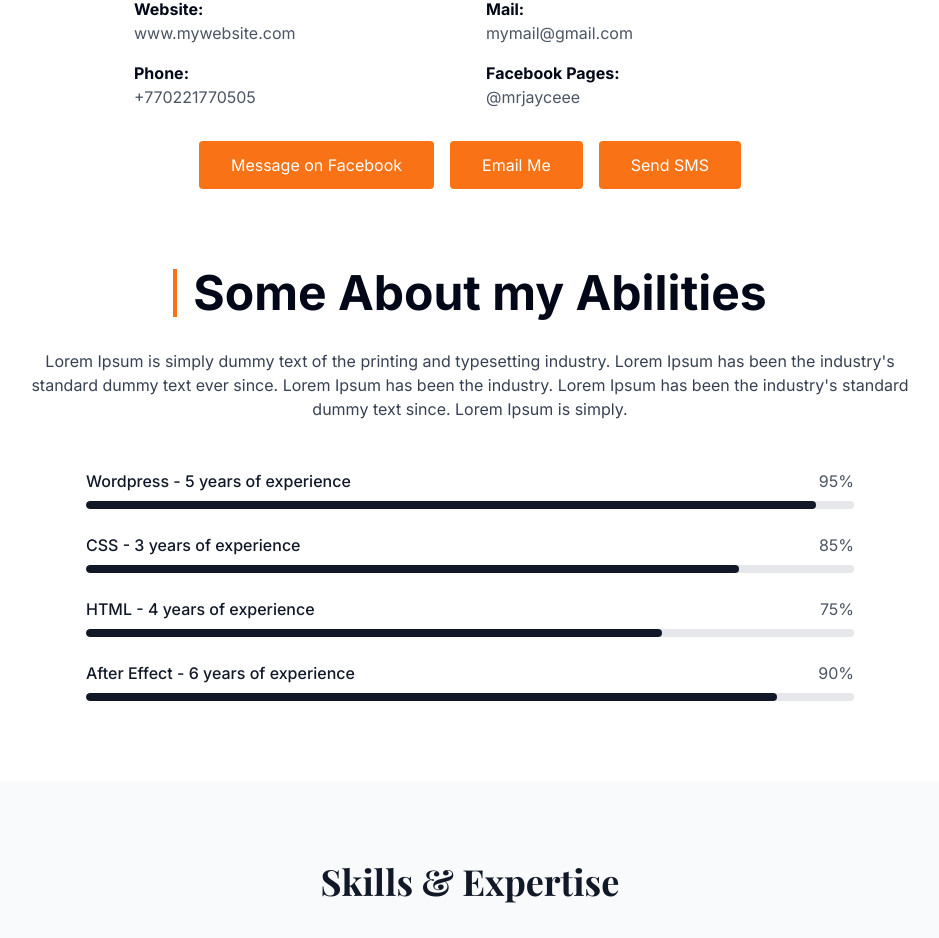
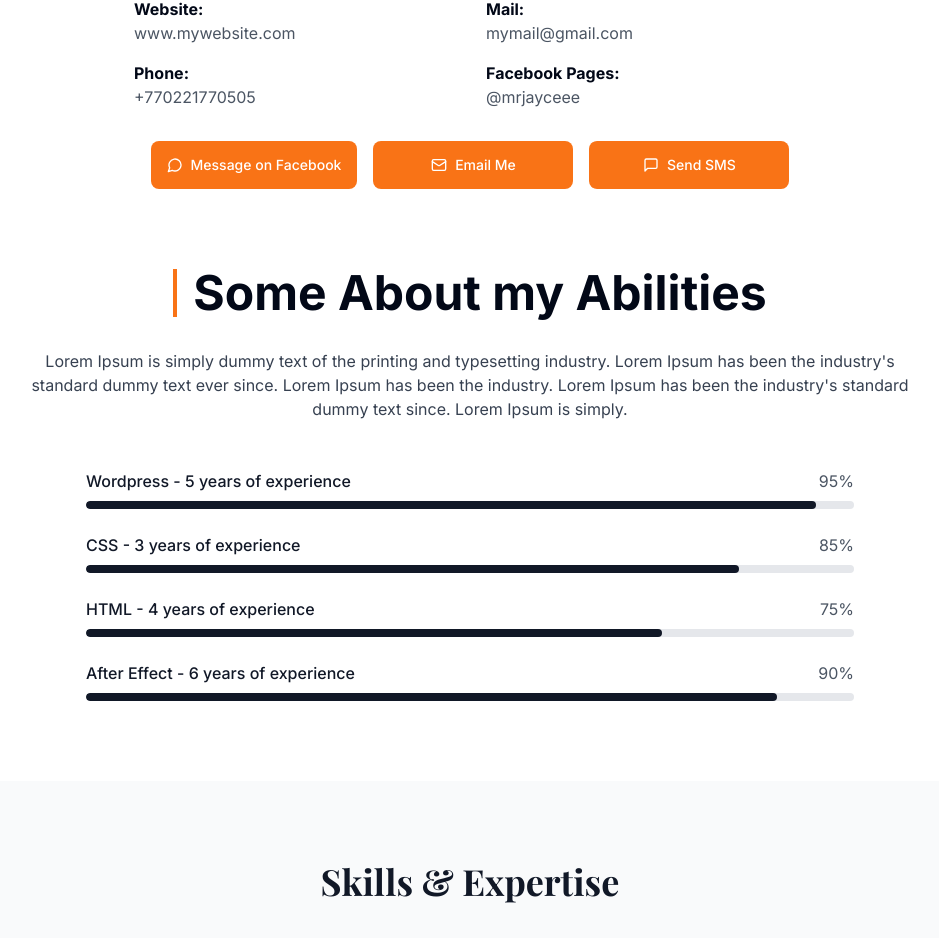
Before and after one commit to cee-tv/resume-quest-haven-15, a React (Vite) app: page / in a window 1280 px wide. Shown: the part 1611-2549 px from the top of the page, without its empty margins (170-1109 px from the left). Built offline with nearby package versions, Linux system fonts and the light colour scheme.

Commit message:
Improve About Page Buttons
Updated the styling and hover effects for the "Message on Facebook," "Email Me," and "Send SMS" buttons on the About page.  Also made the buttons a more consistent size.

```diff
--- a/src/components/About.tsx
+++ b/src/components/About.tsx
@@ -2,6 +2,8 @@
 import { motion } from "framer-motion";
 import { Progress } from "@/components/ui/progress";
 import { useState, useEffect } from "react";
+import { Button } from "@/components/ui/button";
+import { MessageCircle, Mail, MessageSquare } from "lucide-react";
 
 const About = () => {
   const [profession, setProfession] = useState("");
@@ -121,25 +123,30 @@ const About = () => {
               ))}
             </div>
 
-            <div className="flex gap-4 justify-center">
-              <button
+            <div className="flex flex-wrap gap-4 justify-center mt-8">
+              <Button
                 onClick={handleFacebookMessage}
-                className="bg-orange-500 text-white px-8 py-3 rounded hover:bg-orange-600 transition-colors"
+                className="bg-orange-500 hover:bg-orange-600 text-white min-w-[200px] h-12 rounded-lg transition-all duration-300 transform hover:scale-105 hover:shadow-lg flex items-center justify-center gap-2"
               >
+                <MessageCircle className="w-5 h-5" />
                 Message on Facebook
-              </button>
-              <button
+              </Button>
+
+              <Button
                 onClick={handleEmail}
-                className="bg-orange-500 text-white px-8 py-3 rounded hover:bg-orange-600 transition-colors"
+                className="bg-orange-500 hover:bg-orange-600 text-white min-w-[200px] h-12 rounded-lg transition-all duration-300 transform hover:scale-105 hover:shadow-lg flex items-center justify-center gap-2"
               >
+                <Mail className="w-5 h-5" />
                 Email Me
-              </button>
-              <button
+              </Button>
+
+              <Button
                 onClick={handleSMS}
-                className="bg-orange-500 text-white px-8 py-3 rounded hover:bg-orange-600 transition-colors"
+                className="bg-orange-500 hover:bg-orange-600 text-white min-w-[200px] h-12 rounded-lg transition-all duration-300 transform hover:scale-105 hover:shadow-lg flex items-center justify-center gap-2"
               >
+                <MessageSquare className="w-5 h-5" />
                 Send SMS
-              </button>
+              </Button>
             </div>
           </div>
 
```
